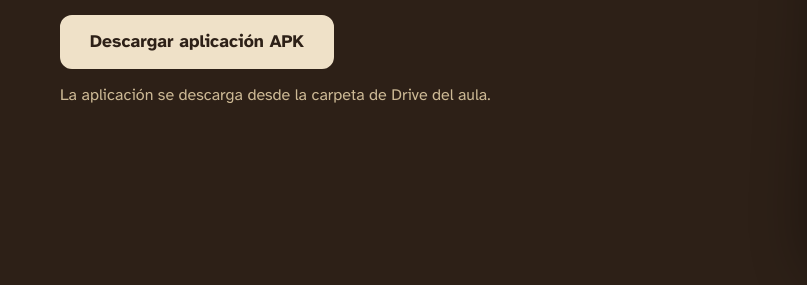
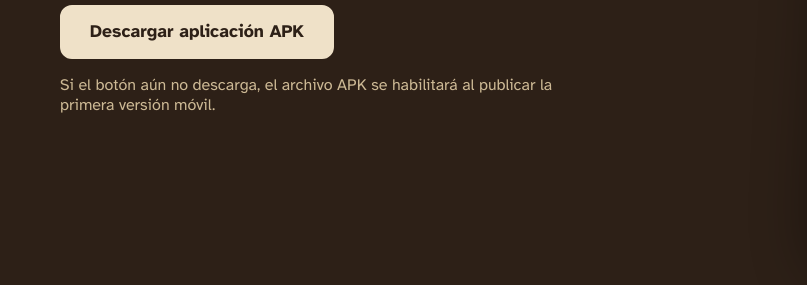
Before and after one commit to serrano-50/aula-lectoescritora, a plain HTML site: page index.html in a window 1280 px wide. Shown: the part 1818-2103 px from the top of the page, 0-807 px from the left. Drawn offline with Linux system fonts and the light colour scheme.

Commit message:
Update index.html

```diff
--- a/index.html
+++ b/index.html
@@ -48,7 +48,7 @@
       <h2>La aventura también va contigo.</h2>
       <p>Instala la aplicación de Aula Lectoescritora en tu celular y lleva tus lecturas y retos a donde vayas.</p>
       <a class="btn btn-light" href="#" id="apk-link">Descargar aplicación APK</a>
-      <p class="small" id="apk-info">La aplicación se descarga desde la carpeta de Drive del aula.</p>
+      <p class="small">Si el botón aún no descarga, el archivo APK se habilitará al publicar la primera versión móvil.</p>
     </div>
     <div class="app-stage">
       <div class="device">
```
